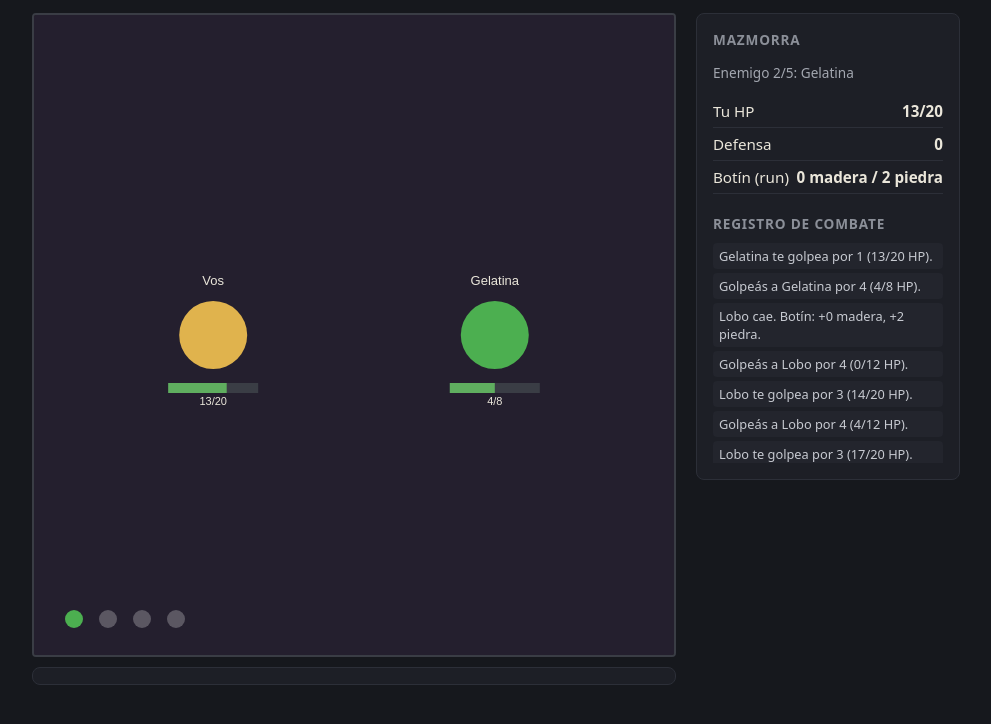
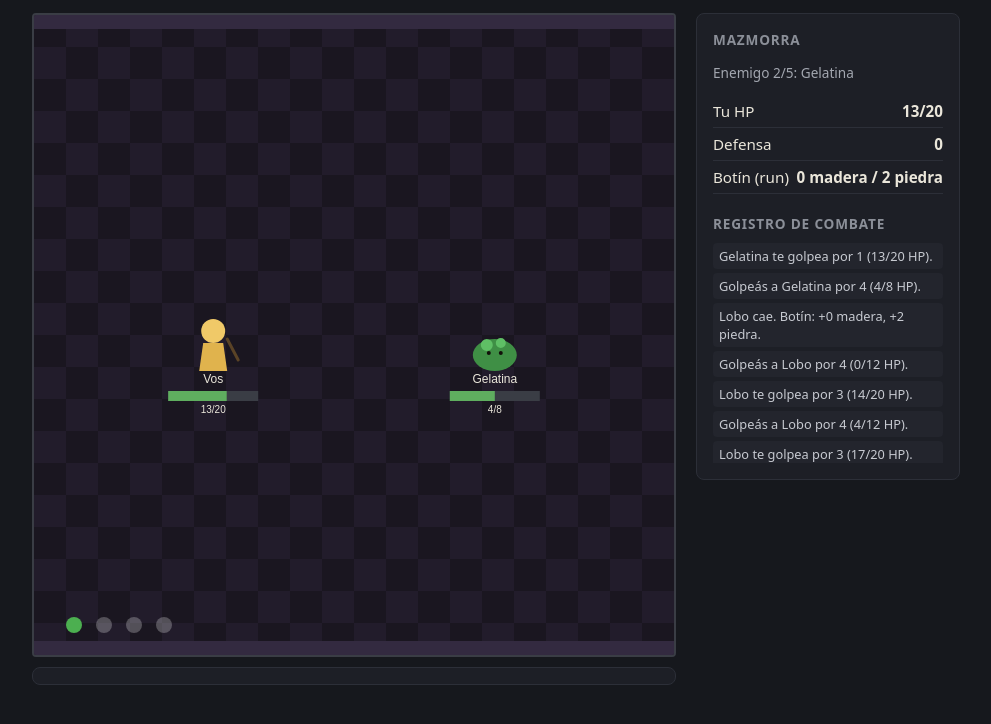
Before and after one commit to giannidona/wanderhold, a website built with Vite: page index.html in a window 1280 px wide. Both pictures are taken after a click on the element 972 px from the left and 330 px from the top of the page. Shown: the part 60-784 px from the top of the page, without its empty margins (144-1135 px from the left). Built offline with nearby package versions, Linux system fonts and the light colour scheme.

Commit message:
Add dungeon result overlay and update UI structure

```diff
--- a/index.html
+++ b/index.html
@@ -14,7 +14,10 @@
       </header>
       <main class="app-main">
         <div class="stage">
-          <canvas id="village-canvas"></canvas>
+          <div class="canvas-wrap">
+            <canvas id="village-canvas"></canvas>
+            <div id="dungeon-result" class="dungeon-result"></div>
+          </div>
           <div id="hotbar" class="hotbar"></div>
         </div>
         <aside id="hud"></aside>
--- a/src/dungeon/index.ts
+++ b/src/dungeon/index.ts
@@ -2,7 +2,7 @@ import type { GameState } from '../types';
 import { generateEnemyQueue } from './enemies';
 import { totalDefense } from '../state/craft';
 
-const DEFEAT_LOOT_RETENTION = 0.5;
+export const DEFEAT_LOOT_RETENTION = 0.5;
 const NODE_RESPAWN_RATIO = 0.3;
 
 export function enterDungeon(state: GameState): void {
@@ -23,6 +23,8 @@ export function enterDungeon(state: GameState): void {
   };
 }
 
+// Se llama cuando el jugador clickea "Volver a la aldea" en la pantalla de
+// resultado (ya no hay retorno automático por tiempo).
 export function exitDungeon(state: GameState): void {
   const run = state.dungeon;
   if (!run) {
--- a/src/dungeon/renderer.ts
+++ b/src/dungeon/renderer.ts
@@ -1,83 +1,191 @@
-import type { GameState } from '../types';
-import { enemyColor } from './enemies';
+import type { DungeonRunState, EnemyKind, GameState } from '../types';
 
-const BG = '#241f2e';
-const PLAYER_COLOR = '#e0b34d';
+const BG_DARK = '#1a1620';
+const BG_LIGHT = '#221c2b';
+const WALL_COLOR = '#332a40';
+const PLAYER_BODY = '#e0b34d';
+const PLAYER_HEAD = '#f0c968';
 const TEXT_COLOR = '#eae6da';
 
 export function renderDungeon(ctx: CanvasRenderingContext2D, state: GameState): void {
   const canvas = ctx.canvas;
-  ctx.fillStyle = BG;
-  ctx.fillRect(0, 0, canvas.width, canvas.height);
-
   const run = state.dungeon;
   if (!run) return;
 
-  const midY = canvas.height / 2;
+  drawBackground(ctx, canvas);
 
-  drawCombatant(ctx, canvas.width * 0.28, midY, PLAYER_COLOR, 'Vos', run.playerHp, run.playerMaxHp);
+  const midY = canvas.height / 2 + 10;
+
+  drawPlayer(ctx, canvas.width * 0.28, midY);
+  drawHpBar(ctx, canvas.width * 0.28, midY + 46, run.playerHp, run.playerMaxHp, 'Vos');
 
   const enemy = run.enemies[run.currentEnemyIndex];
-  if (enemy) {
-    drawCombatant(ctx, canvas.width * 0.72, midY, enemyColor(enemy.kind), enemy.label, enemy.hp, enemy.maxHp);
+  if (enemy && !run.outcome) {
+    drawEnemy(ctx, canvas.width * 0.72, midY, enemy.kind);
+    drawHpBar(ctx, canvas.width * 0.72, midY + 46, enemy.hp, enemy.maxHp, enemy.label);
   }
 
-  if (run.outcome === 'victory') {
-    drawBanner(ctx, canvas, '¡Mazmorra despejada!', '#7fd88f');
-  } else if (run.outcome === 'defeat') {
-    drawBanner(ctx, canvas, 'Caíste en combate...', '#e08b7d');
+  drawUpcomingQueue(ctx, canvas, run);
+}
+
+function drawBackground(ctx: CanvasRenderingContext2D, canvas: HTMLCanvasElement): void {
+  const tile = 32;
+  for (let y = 0; y < canvas.height; y += tile) {
+    for (let x = 0; x < canvas.width; x += tile) {
+      ctx.fillStyle = (x / tile + y / tile) % 2 === 0 ? BG_DARK : BG_LIGHT;
+      ctx.fillRect(x, y, tile, tile);
+    }
   }
+  ctx.fillStyle = WALL_COLOR;
+  ctx.fillRect(0, 0, canvas.width, 14);
+  ctx.fillRect(0, canvas.height - 14, canvas.width, 14);
+}
 
-  const previewY = canvas.height - 36;
+function drawPlayer(ctx: CanvasRenderingContext2D, x: number, y: number): void {
+  ctx.fillStyle = PLAYER_BODY;
+  ctx.beginPath();
+  ctx.moveTo(x - 14, y + 26);
+  ctx.lineTo(x - 10, y - 2);
+  ctx.lineTo(x + 10, y - 2);
+  ctx.lineTo(x + 14, y + 26);
+  ctx.closePath();
+  ctx.fill();
+
+  ctx.fillStyle = PLAYER_HEAD;
+  ctx.beginPath();
+  ctx.arc(x, y - 14, 12, 0, Math.PI * 2);
+  ctx.fill();
+
+  ctx.strokeStyle = '#5a4326';
+  ctx.lineWidth = 3;
+  ctx.lineCap = 'round';
+  ctx.beginPath();
+  ctx.moveTo(x + 14, y - 6);
+  ctx.lineTo(x + 25, y + 15);
+  ctx.stroke();
+  ctx.lineCap = 'butt';
+}
+
+function drawEnemy(ctx: CanvasRenderingContext2D, x: number, y: number, kind: EnemyKind): void {
+  if (kind === 'slime') drawSlime(ctx, x, y);
+  else if (kind === 'bandit') drawBandit(ctx, x, y);
+  else drawWolf(ctx, x, y);
+}
+
+function drawSlime(ctx: CanvasRenderingContext2D, x: number, y: number): void {
+  ctx.fillStyle = '#3f8f45';
+  ctx.beginPath();
+  ctx.ellipse(x, y + 10, 22, 16, 0, 0, Math.PI * 2);
+  ctx.fill();
+
+  ctx.fillStyle = '#5fbf65';
+  ctx.beginPath();
+  ctx.arc(x - 8, y, 6, 0, Math.PI * 2);
+  ctx.arc(x + 6, y - 2, 5, 0, Math.PI * 2);
+  ctx.fill();
+
+  ctx.fillStyle = '#12100a';
+  ctx.beginPath();
+  ctx.arc(x - 6, y + 8, 2, 0, Math.PI * 2);
+  ctx.arc(x + 6, y + 8, 2, 0, Math.PI * 2);
+  ctx.fill();
+}
+
+function drawBandit(ctx: CanvasRenderingContext2D, x: number, y: number): void {
+  ctx.fillStyle = '#6b2521';
+  ctx.beginPath();
+  ctx.moveTo(x - 13, y + 26);
+  ctx.lineTo(x - 9, y - 2);
+  ctx.lineTo(x + 9, y - 2);
+  ctx.lineTo(x + 13, y + 26);
+  ctx.closePath();
+  ctx.fill();
+
+  ctx.fillStyle = '#b0413e';
+  ctx.beginPath();
+  ctx.arc(x, y - 14, 11, 0, Math.PI * 2);
+  ctx.fill();
+
+  ctx.strokeStyle = '#cfcfcf';
+  ctx.lineWidth = 2.5;
+  ctx.lineCap = 'round';
+  ctx.beginPath();
+  ctx.moveTo(x - 13, y - 4);
+  ctx.lineTo(x - 22, y + 12);
+  ctx.stroke();
+  ctx.lineCap = 'butt';
+}
+
+function drawWolf(ctx: CanvasRenderingContext2D, x: number, y: number): void {
+  ctx.fillStyle = '#5d6772';
+  ctx.beginPath();
+  ctx.ellipse(x - 4, y + 16, 24, 12, 0, 0, Math.PI * 2);
+  ctx.fill();
+
+  ctx.fillRect(x - 20, y + 22, 5, 10);
+  ctx.fillRect(x + 6, y + 22, 5, 10);
+
+  ctx.fillStyle = '#6c7a89';
+  ctx.beginPath();
+  ctx.ellipse(x + 18, y + 6, 11, 9, 0, 0, Math.PI * 2);
+  ctx.fill();
+
+  ctx.beginPath();
+  ctx.moveTo(x + 11, y);
+  ctx.lineTo(x + 14, y - 11);
+  ctx.lineTo(x + 18, y - 1);
+  ctx.closePath();
+  ctx.fill();
+
+  ctx.fillStyle = '#12100a';
+  ctx.beginPath();
+  ctx.arc(x + 24, y + 4, 1.6, 0, Math.PI * 2);
+  ctx.fill();
+}
+
+function drawHpBar(
+  ctx: CanvasRenderingContext2D,
+  x: number,
+  y: number,
+  hp: number,
+  maxHp: number,
+  label: string
+): void {
+  ctx.fillStyle = TEXT_COLOR;
+  ctx.font = '12px sans-serif';
+  ctx.textAlign = 'center';
+  ctx.fillText(label, x, y - 8);
+
+  const barWidth = 90;
+  const barX = x - barWidth / 2;
+  const ratio = Math.max(hp, 0) / maxHp;
+
+  ctx.fillStyle = '#3a3d45';
+  ctx.fillRect(barX, y, barWidth, 10);
+  ctx.fillStyle = ratio > 0.4 ? '#5fae5f' : '#c25b4b';
+  ctx.fillRect(barX, y, barWidth * ratio, 10);
+
+  ctx.fillStyle = TEXT_COLOR;
+  ctx.font = '10px sans-serif';
+  ctx.fillText(`${Math.max(hp, 0)}/${maxHp}`, x, y + 22);
+  ctx.textAlign = 'left';
+}
+
+function drawUpcomingQueue(ctx: CanvasRenderingContext2D, canvas: HTMLCanvasElement, run: DungeonRunState): void {
+  const y = canvas.height - 30;
   const upcoming = run.enemies.slice(run.currentEnemyIndex, run.currentEnemyIndex + 5);
+
   upcoming.forEach((e, i) => {
-    const cx = 40 + i * 34;
-    ctx.fillStyle = i === 0 ? enemyColor(e.kind) : 'rgba(255,255,255,0.25)';
+    const cx = 40 + i * 30;
+    ctx.fillStyle = i === 0 && !run.outcome ? enemyTint(e.kind) : 'rgba(255,255,255,0.25)';
     ctx.beginPath();
-    ctx.arc(cx, previewY, 9, 0, Math.PI * 2);
+    ctx.arc(cx, y, 8, 0, Math.PI * 2);
     ctx.fill();
   });
 }
 
-function drawBanner(ctx: CanvasRenderingContext2D, canvas: HTMLCanvasElement, text: string, color: string): void {
-  ctx.fillStyle = color;
-  ctx.font = 'bold 22px sans-serif';
-  ctx.textAlign = 'center';
-  ctx.fillText(text, canvas.width / 2, canvas.height / 2 + 100);
-  ctx.textAlign = 'left';
+function enemyTint(kind: EnemyKind): string {
+  if (kind === 'slime') return '#4caf50';
+  if (kind === 'bandit') return '#b0413e';
+  return '#6c7a89';
 }
-
-function drawCombatant(
-  ctx: CanvasRenderingContext2D,
-  x: number,
-  y: number,
-  color: string,
-  label: string,
-  hp: number,
-  maxHp: number
-): void {
-  ctx.fillStyle = color;
-  ctx.beginPath();
-  ctx.arc(x, y, 34, 0, Math.PI * 2);
-  ctx.fill();
-
-  ctx.fillStyle = TEXT_COLOR;
-  ctx.font = '13px sans-serif';
-  ctx.textAlign = 'center';
-  ctx.fillText(label, x, y - 50);
-
-  const barWidth = 90;
-  const barX = x - barWidth / 2;
-  const barY = y + 48;
-  const ratio = Math.max(hp, 0) / maxHp;
-
-  ctx.fillStyle = '#3a3d45';
-  ctx.fillRect(barX, barY, barWidth, 10);
-  ctx.fillStyle = ratio > 0.4 ? '#5fae5f' : '#c25b4b';
-  ctx.fillRect(barX, barY, barWidth * ratio, 10);
-
-  ctx.fillStyle = TEXT_COLOR;
-  ctx.font = '11px sans-serif';
-  ctx.fillText(`${Math.max(hp, 0)}/${maxHp}`, x, barY + 22);
-  ctx.textAlign = 'left';
-}
--- a/src/engine/loop.ts
+++ b/src/engine/loop.ts
@@ -7,11 +7,9 @@ import { render } from './renderer';
 import { saveGame } from '../state/save';
 import { renderDungeon } from '../dungeon/renderer';
 import { tickCombat } from '../dungeon/combat';
-import { exitDungeon } from '../dungeon';
 
 const AUTOSAVE_INTERVAL_MS = 3000;
 const COMBAT_TICK_MS = 700;
-const RETURN_DELAY_MS = 1500;
 const MAX_DT_SECONDS = 0.05;
 
 export function startGameLoop(ctx: CanvasRenderingContext2D): void {
@@ -20,7 +18,6 @@ export function startGameLoop(ctx: CanvasRenderingContext2D): void {
   let lastTime = 0;
   let lastSaveTime = 0;
   let lastCombatTime = 0;
-  let outcomeAt = 0;
 
   function frame(time: number): void {
     const dt = lastTime ? Math.min((time - lastTime) / 1000, MAX_DT_SECONDS) : 0;
@@ -48,17 +45,9 @@ export function startGameLoop(ctx: CanvasRenderingContext2D): void {
     } else if (state.scene === 'dungeon' && state.dungeon) {
       const run = state.dungeon;
 
-      if (!run.outcome) {
-        if (time - lastCombatTime > COMBAT_TICK_MS) {
-          tickCombat(run);
-          lastCombatTime = time;
-          notify();
-          if (run.outcome) outcomeAt = time;
-        }
-      } else if (outcomeAt && time - outcomeAt > RETURN_DELAY_MS) {
-        exitDungeon(state);
-        outcomeAt = 0;
-        saveGame(state);
+      if (!run.outcome && time - lastCombatTime > COMBAT_TICK_MS) {
+        tickCombat(run);
+        lastCombatTime = time;
         notify();
       }
 
--- a/src/main.ts
+++ b/src/main.ts
@@ -3,26 +3,30 @@ import { setupCanvas } from './engine/renderer';
 import { startGameLoop } from './engine/loop';
 import { renderHud } from './ui/hud';
 import { renderHotbar } from './ui/hotbar';
+import { renderDungeonResult } from './ui/dungeonResult';
 import { state, subscribe, notify } from './state/store';
-import { enterDungeon } from './dungeon';
+import { enterDungeon, exitDungeon } from './dungeon';
 import { isTileFree } from './state/village';
 import { placeBuilding } from './state/buildings';
 import { craftArmor, craftTool, type ArmorSlot, type ToolKind } from './state/craft';
 import { circleRectOverlap, tileRect } from './engine/collision';
+import { saveGame } from './state/save';
 import { PLAYER_RADIUS, TILE_SIZE } from './constants';
 import type { BuildingKind } from './types';
 
 const canvasEl = document.querySelector<HTMLCanvasElement>('#village-canvas');
 const hudEl = document.querySelector<HTMLElement>('#hud');
 const hotbarEl = document.querySelector<HTMLElement>('#hotbar');
+const dungeonResultEl = document.querySelector<HTMLElement>('#dungeon-result');
 
-if (!canvasEl || !hudEl || !hotbarEl) {
-  throw new Error('Faltan elementos base en el DOM (#village-canvas / #hud / #hotbar).');
+if (!canvasEl || !hudEl || !hotbarEl || !dungeonResultEl) {
+  throw new Error('Faltan elementos base en el DOM (#village-canvas / #hud / #hotbar / #dungeon-result).');
 }
 
 const canvas: HTMLCanvasElement = canvasEl;
 const hud: HTMLElement = hudEl;
 const hotbar: HTMLElement = hotbarEl;
+const dungeonResult: HTMLElement = dungeonResultEl;
 
 setupCanvas(canvas, state.village.gridSize);
 const ctx = canvas.getContext('2d');
@@ -34,6 +38,7 @@ if (!ctx) {
 function draw(): void {
   renderHud(hud, state);
   renderHotbar(hotbar, state);
+  renderDungeonResult(dungeonResult, state);
 }
 
 canvas.addEventListener('click', (e) => {
@@ -95,6 +100,15 @@ hud.addEventListener('click', (e) => {
   }
 });
 
+dungeonResult.addEventListener('click', (e) => {
+  const target = e.target as HTMLElement;
+  if (target.id === 'return-to-village-btn') {
+    exitDungeon(state);
+    saveGame(state);
+    notify();
+  }
+});
+
 subscribe(draw);
 draw();
 
--- a/src/style.css
+++ b/src/style.css
@@ -50,6 +50,7 @@ body {
 }
 
 #village-canvas {
+  display: block;
   background: #222;
   border: 2px solid #3a3d45;
   border-radius: 4px;
@@ -215,6 +216,73 @@ body {
   gap: 10px;
 }
 
+.canvas-wrap {
+  position: relative;
+}
+
+.dungeon-result {
+  position: absolute;
+  inset: 0;
+  display: none;
+  align-items: center;
+  justify-content: center;
+  background: rgba(10, 8, 14, 0.6);
+  border-radius: 4px;
+}
+
+.dungeon-result.is-visible {
+  display: flex;
+}
+
+.dungeon-result-card {
+  background: #1d1f26;
+  border: 1px solid #34363f;
+  border-radius: 10px;
+  padding: 26px 32px;
+  text-align: center;
+  min-width: 240px;
+  box-shadow: 0 12px 28px rgba(0, 0, 0, 0.45);
+}
+
+.result-title {
+  margin: 0 0 6px;
+  font-size: 1.25rem;
+}
+
+.result-title--win {
+  color: #7fd88f;
+}
+
+.result-title--lose {
+  color: #e08b7d;
+}
+
+.result-subtitle {
+  margin: 0 0 18px;
+  font-size: 0.85rem;
+  color: #a3a7b0;
+}
+
+.result-loot {
+  display: flex;
+  gap: 24px;
+  justify-content: center;
+  margin-bottom: 22px;
+}
+
+.result-loot-item {
+  display: flex;
+  flex-direction: column;
+  gap: 4px;
+  font-size: 0.8rem;
+  color: #c7cad1;
+}
+
+.result-loot-item strong {
+  font-size: 1.15rem;
+  color: #eae6da;
+}
+
 .hotbar {
   display: flex;
   align-items: center;
--- /dev/null
+++ b/src/ui/dungeonResult.ts
@@ -0,0 +1,34 @@
+import type { GameState } from '../types';
+import { DEFEAT_LOOT_RETENTION } from '../dungeon';
+
+export function renderDungeonResult(container: HTMLElement, state: GameState): void {
+  const run = state.dungeon;
+
+  if (state.scene !== 'dungeon' || !run || !run.outcome) {
+    container.innerHTML = '';
+    container.classList.remove('is-visible');
+    return;
+  }
+
+  const isVictory = run.outcome === 'victory';
+  const retention = isVictory ? 1 : DEFEAT_LOOT_RETENTION;
+  const wood = Math.floor(run.lootWood * retention);
+  const stone = Math.floor(run.lootStone * retention);
+
+  container.classList.add('is-visible');
+  container.innerHTML = `
+    <div class="dungeon-result-card">
+      <h2 class="result-title ${isVictory ? 'result-title--win' : 'result-title--lose'}">
+        ${isVictory ? '¡Mazmorra despejada!' : 'Caíste en combate'}
+      </h2>
+      <p class="result-subtitle">
+        ${isVictory ? 'Botín recuperado' : `Conservaste el ${Math.round(DEFEAT_LOOT_RETENTION * 100)}% del botín de la run`}
+      </p>
+      <div class="result-loot">
+        <div class="result-loot-item"><span class="result-loot-label">Madera</span><strong>+${wood}</strong></div>
+        <div class="result-loot-item"><span class="result-loot-label">Piedra</span><strong>+${stone}</strong></div>
+      </div>
+      <button id="return-to-village-btn" type="button" class="primary-btn">Volver a la aldea</button>
+    </div>
+  `;
+}
```
Also changed, not shown: README.md.
